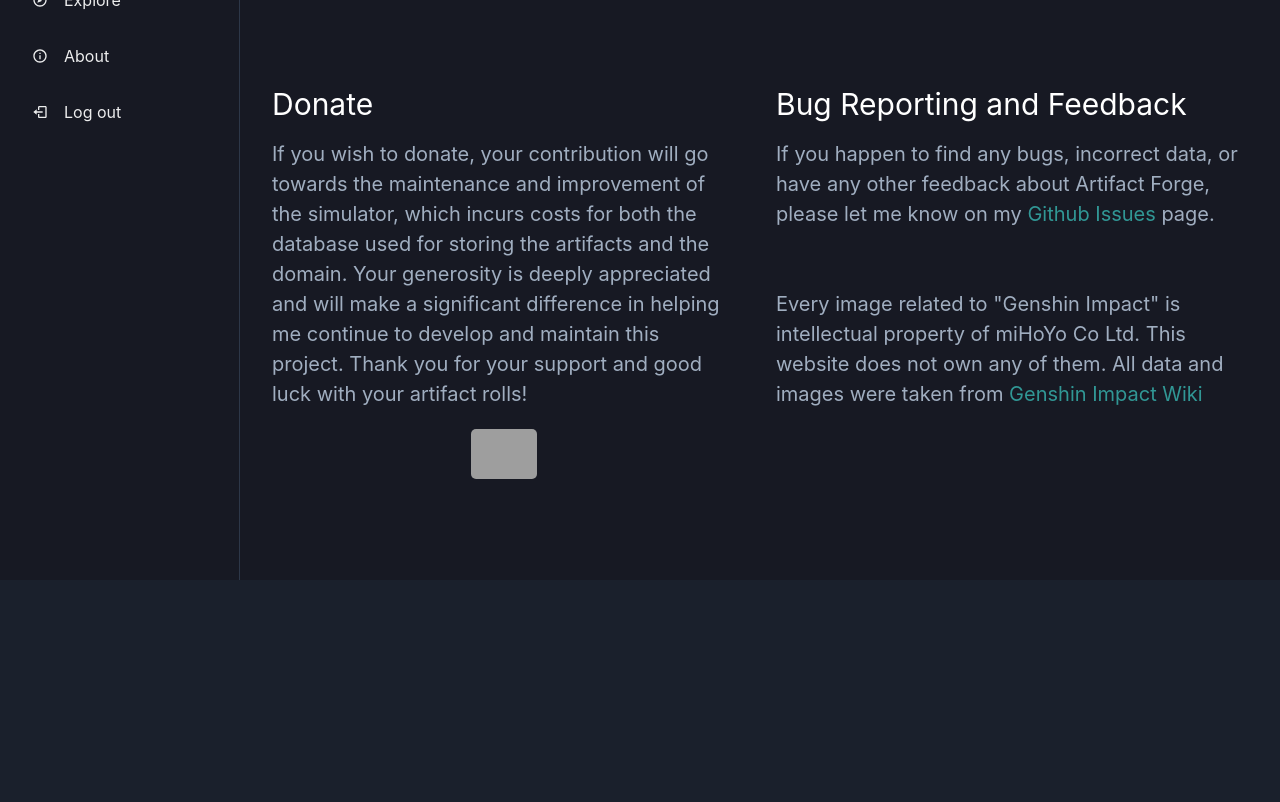
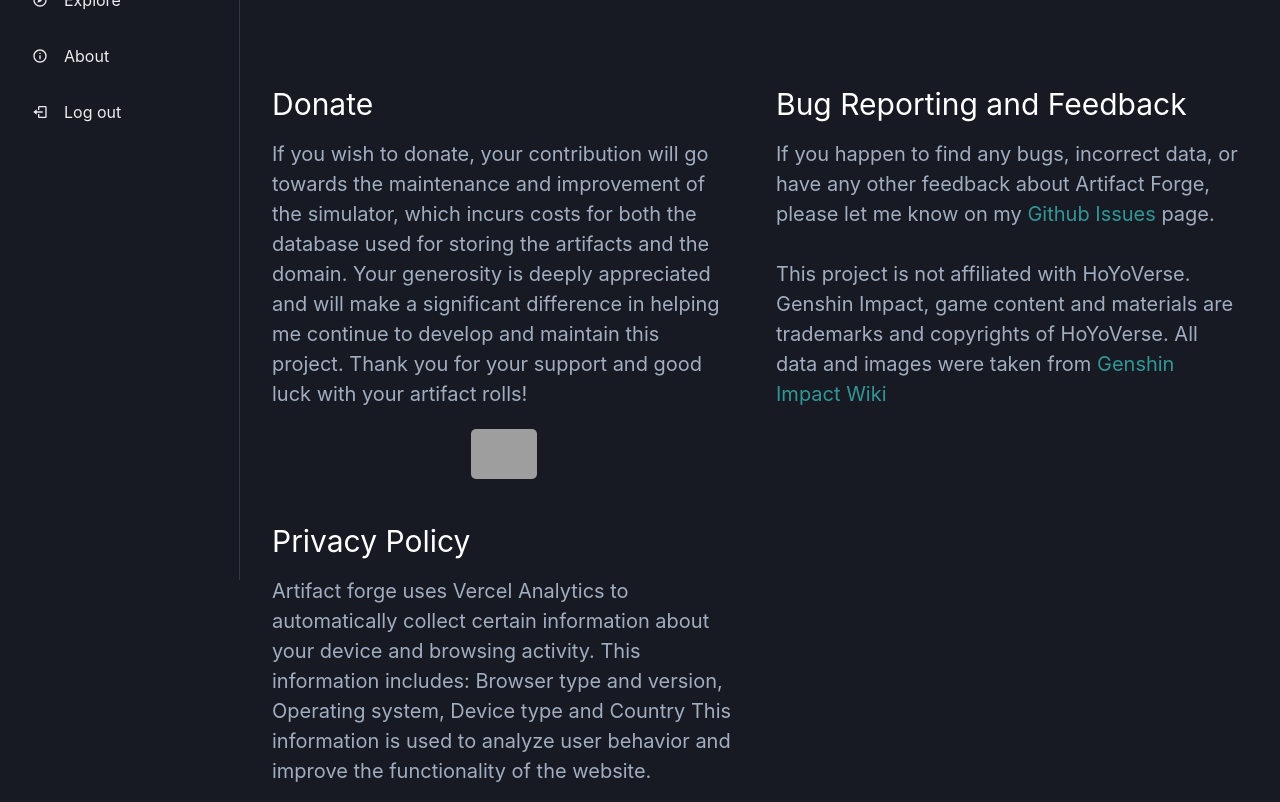
Before and after one commit to Jose-AE/artifact-forge, a React (Vite) app in the folder client/: page /settings in a window 1280 px wide. Shown: the part 220-1022 px from the top of the page. Before the commit the page ends 800 px from the top, so only its background shows below. Built offline with nearby package versions, Linux system fonts and the light colour scheme; no server answers; sample sign-in values are in the browser's storage; grey boxes are pictures that could not be loaded.

Commit message:
changed about page

```diff
--- a/client/src/pages/AboutPage.tsx
+++ b/client/src/pages/AboutPage.tsx
@@ -101,10 +101,9 @@
                   page.
                   <br />
                   <br />
-                  <br />
-                  Every image related to "Genshin Impact" is intellectual
-                  property of miHoYo Co Ltd. This website does not own any of
-                  them. All data and images were taken from{" "}
+                  This project is not affiliated with HoYoVerse. Genshin Impact,
+                  game content and materials are trademarks and copyrights of
+                  HoYoVerse. All data and images were taken from{" "}
                   <a
                     href="https://genshin-impact.fandom.com/wiki/Genshin_Impact_Wiki"
                     target="external"
@@ -112,6 +111,26 @@
                   >
                     Genshin Impact Wiki
                   </a>
+                </Text>
+              </Box>
+
+              <Box>
+                <Text
+                  fontFamily={"heading"}
+                  fontSize={"3xl"}
+                  color={"white"}
+                  mb={3}
+                >
+                  Privacy Policy
+                </Text>
+
+                <Text fontSize={"xl"} color={"gray.400"}>
+                  Artifact forge uses Vercel Analytics to automatically collect
+                  certain information about your device and browsing activity.
+                  This information includes: Browser type and version, Operating
+                  system, Device type and Country This information is used to
+                  analyze user behavior and improve the functionality of the
+                  website.
                 </Text>
               </Box>
             </SimpleGrid>
```
